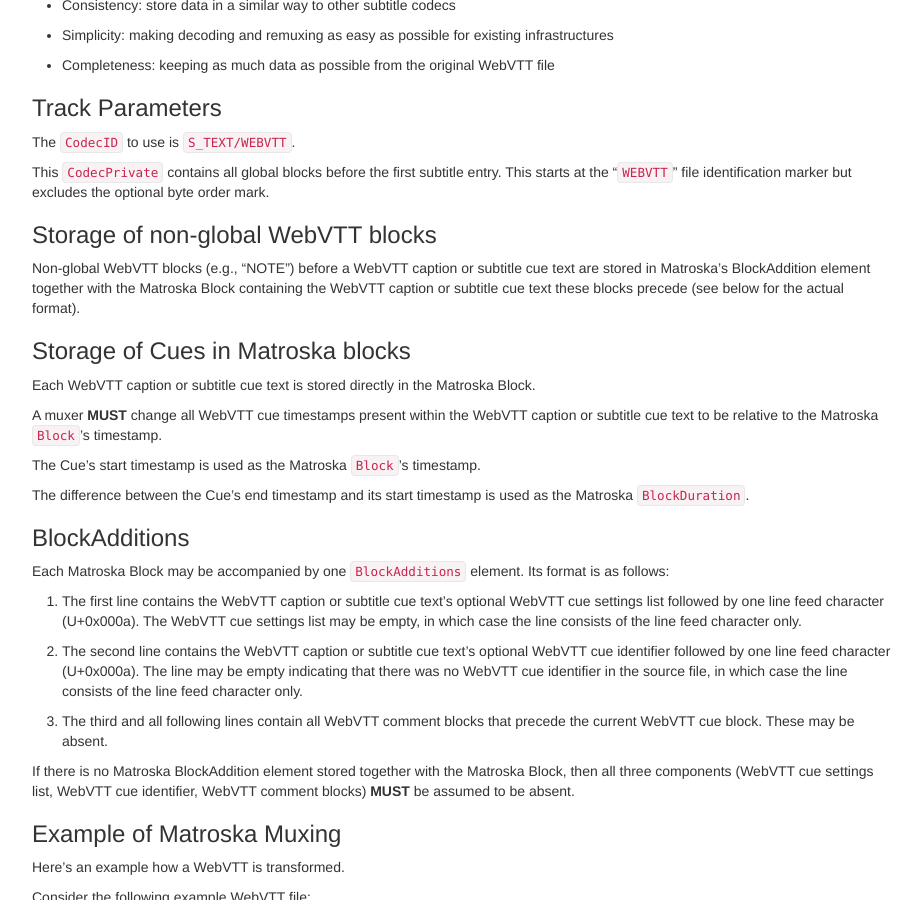
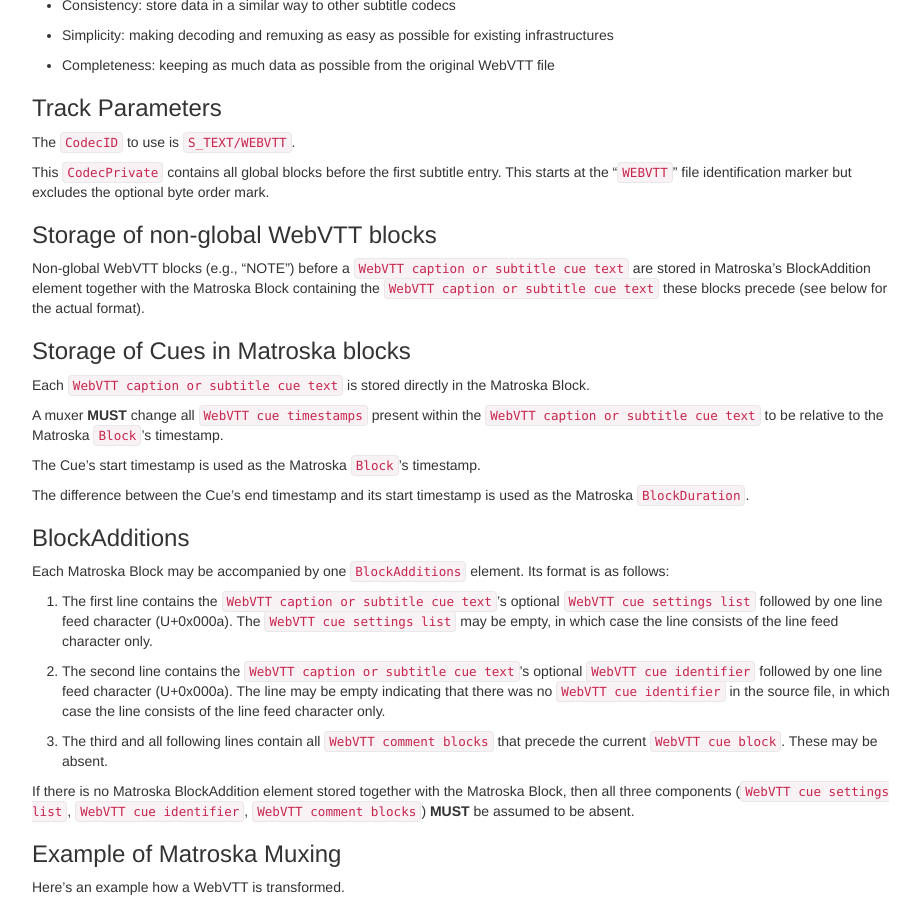
Before and after one commit to ietf-wg-cellar/matroska-specification, a Jekyll site: the page built from subtitles.md, in a window 1280 px wide and 900 px high, scrolled down 5860 px. Shown: the whole window, without its empty margins (273-1195 px from the left). Built offline with Jekyll 4.4.1, drawn with Linux system fonts in a browser that asks for light colours; our own code applies the rules of GitHub Pages for plain Markdown files; some of the changed text lies outside the part shown.

Commit message:
backtick WebVTT terms
So it's more obvious what comes from the norm.

````diff
--- a/subtitles.md
+++ b/subtitles.md
@@ -367,15 +367,15 @@
 
 ### Storage of non-global WebVTT blocks
 
-Non-global WebVTT blocks (e.g., "NOTE") before a WebVTT caption or subtitle cue text are stored in Matroska's BlockAddition
-element together with the Matroska Block containing the WebVTT caption or subtitle cue text these blocks precede
+Non-global WebVTT blocks (e.g., "NOTE") before a `WebVTT caption or subtitle cue text` are stored in Matroska's BlockAddition
+element together with the Matroska Block containing the `WebVTT caption or subtitle cue text` these blocks precede
 (see below for the actual format).
 
 ### Storage of Cues in Matroska blocks
 
-Each WebVTT caption or subtitle cue text is stored directly in the Matroska Block.
+Each `WebVTT caption or subtitle cue text` is stored directly in the Matroska Block.
 
-A muxer **MUST** change all WebVTT cue timestamps present within the WebVTT caption or subtitle cue text to be relative
+A muxer **MUST** change all `WebVTT cue timestamps` present within the `WebVTT caption or subtitle cue text` to be relative
 to the Matroska `Block`'s timestamp.
 
 The Cue's start timestamp is used as the Matroska `Block`'s timestamp.
@@ -387,19 +387,19 @@
 
 Each Matroska Block may be accompanied by one `BlockAdditions` element. Its format is as follows:
 
-1.  The first line contains the WebVTT caption or subtitle cue text's optional WebVTT cue settings list followed by
-    one line feed character (U+0x000a). The WebVTT cue settings list may be empty, in which case
+1.  The first line contains the `WebVTT caption or subtitle cue text`'s optional `WebVTT cue settings list` followed by
+    one line feed character (U+0x000a). The `WebVTT cue settings list` may be empty, in which case
     the line consists of the line feed character only.
 
-2.  The second line contains the WebVTT caption or subtitle cue text's optional WebVTT cue identifier followed by
+2.  The second line contains the `WebVTT caption or subtitle cue text`'s optional `WebVTT cue identifier` followed by
     one line feed character (U+0x000a). The line may be empty indicating that there was
-    no WebVTT cue identifier in the source file, in which case the line consists of the line feed character only.
+    no `WebVTT cue identifier` in the source file, in which case the line consists of the line feed character only.
 
-3.  The third and all following lines contain all WebVTT comment blocks that precede
-    the current WebVTT cue block. These may be absent.
+3.  The third and all following lines contain all `WebVTT comment blocks` that precede
+    the current `WebVTT cue block`. These may be absent.
 
 If there is no Matroska BlockAddition element stored together with the Matroska Block,
-then all three components (WebVTT cue settings list, WebVTT cue identifier, WebVTT comment blocks) **MUST** be assumed to be absent.
+then all three components (`WebVTT cue settings list`, `WebVTT cue identifier`, `WebVTT comment blocks`) **MUST** be assumed to be absent.
 
 ### Example of Matroska Muxing
 
@@ -498,11 +498,11 @@
 
 #### Cue Block 1
 
-The following XML depicts the nested elements of a `BlockGroup` element with of the first WebVTT cue block.
+The following XML depicts the nested elements of a `BlockGroup` element with of the first `WebVTT cue block`.
 The cue block timings are turned into Matroska timestamps.
 The last line feed character (U+0x000a) is stripped.
 
-The `BlockAddition` content starts with one empty line as there's no WebVTT cue settings list:
+The `BlockAddition` content starts with one empty line as there's no `WebVTT cue settings list`:
 
 ```xml
 <BlockGroup>
@@ -521,11 +521,11 @@
 
 #### Cue Block 2
 
-The following XML depicts the nested elements of a `BlockGroup` element with of the second WebVTT cue block.
+The following XML depicts the nested elements of a `BlockGroup` element with of the second `WebVTT cue block`.
 The last line feed character (U+0x000a) is stripped.
 
-The `BlockAddition` content starts with two empty lines as there's neither a WebVTT cue settings list nor a WebVTT cue identifier,
-Then follows the content of the WebVTT comment block(s). The last line feed character (U+0x000a) is stripped.
+The `BlockAddition` content starts with two empty lines as there's neither a `WebVTT cue settings list` nor a `WebVTT cue identifier`,
+Then follows the content of the `WebVTT comment block`(s). The last line feed character (U+0x000a) is stripped.
 
 ```xml
 <BlockGroup>
@@ -545,11 +545,11 @@
 
 #### Cue Block 3
 
-The following XML depicts the nested elements of a `BlockGroup` element with of the third WebVTT cue block.
+The following XML depicts the nested elements of a `BlockGroup` element with of the third `WebVTT cue block`.
 The last line feed character (U+0x000a) is stripped.
 
-The `BlockAddition` content ends with an empty line as there is no WebVTT cue identifier and
-there were no WebVTT comment block.
+The `BlockAddition` content ends with an empty line as there is no `WebVTT cue identifier` and
+there were no `WebVTT comment block`.
 
 ```xml
 <BlockGroup>
@@ -570,7 +570,7 @@
 
 #### Cue Block 4
 
-The following XML depicts the nested elements of a `BlockGroup` element with of the fourth WebVTT cue block.
+The following XML depicts the nested elements of a `BlockGroup` element with of the fourth `WebVTT cue block`.
 The last line feed character (U+0x000a) is stripped.
 
 No `BlockAddition` is used.
````
Also changed, not shown: codec_specs.md (+1 -1 lines).
